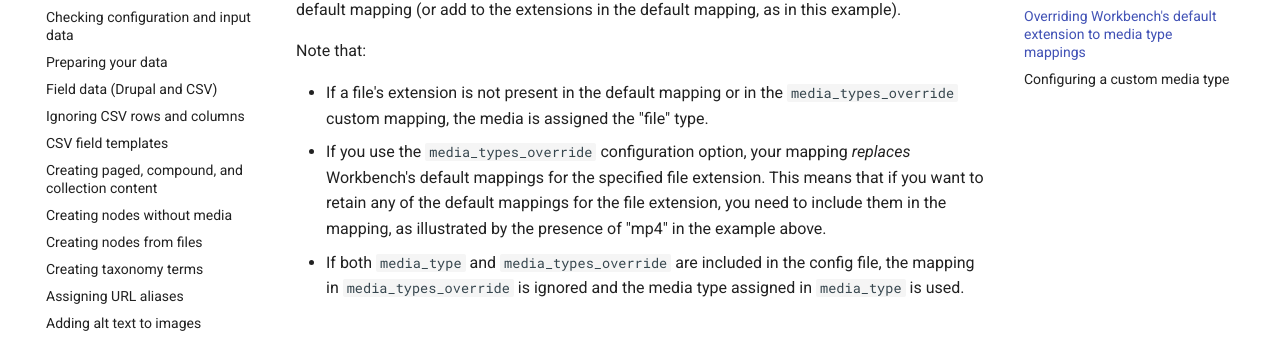
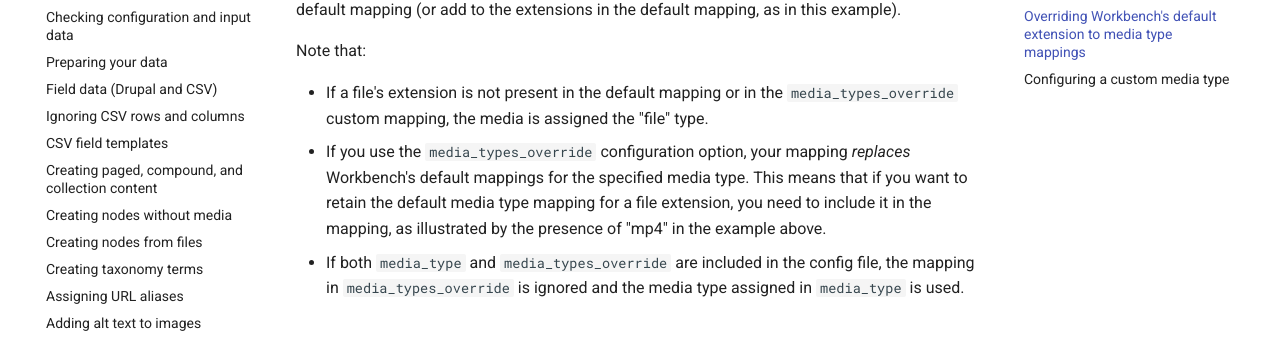
Before and after one commit to mjordan/islandora_workbench_docs, an MkDocs documentation site: the page built from docs/media_types.md, in a window 1280 px wide and 900 px high, scrolled down 1110 px. Shown: the part 92-433 px from the top of the window. Built offline with MkDocs 1.6.1 and Material for MkDocs 9.7.7, drawn with Linux system fonts in a browser that asks for light colours; comment, search, counter and statistics services are not loaded.

Commit message:
Updated docs on configuring media types.

```diff
--- a/docs/media_types.md
+++ b/docs/media_types.md
@@ -30,7 +30,7 @@ media_types_override:
 Note that:
 
 * If a file's extension is not present in the default mapping or in the `media_types_override` custom mapping, the media is assigned the "file" type.
-* If you use the `media_types_override` configuration option, your mapping *replaces* Workbench's default mappings for the specified file extension. This means that if you want to retain any of the default mappings for the file extension, you need to include them in the mapping, as illustrated by the presence of "mp4" in the example above.
+* If you use the `media_types_override` configuration option, your mapping *replaces* Workbench's default mappings for the specified media type. This means that if you want to retain the default media type mapping for a file extension, you need to include it in the mapping, as illustrated by the presence of "mp4" in the example above.
 * If both `media_type` and `media_types_override` are included in the config file, the mapping in `media_types_override` is ignored and the media type assigned in `media_type` is used.
 
 ## Configuring a custom media type
```
Also changed, not shown: docs/changelog.md (+1 -1 lines).
